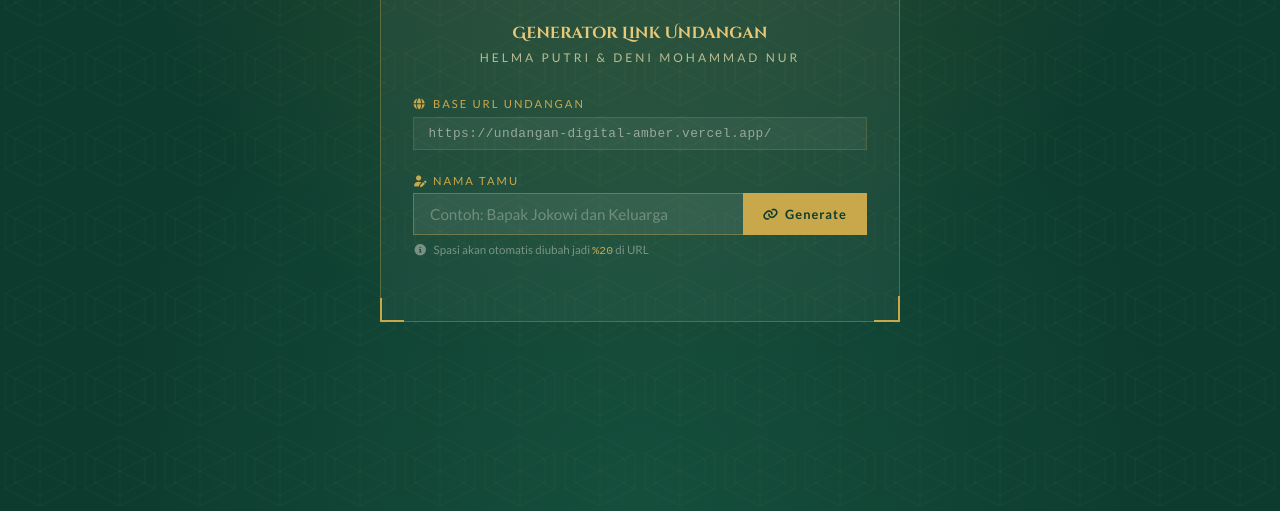
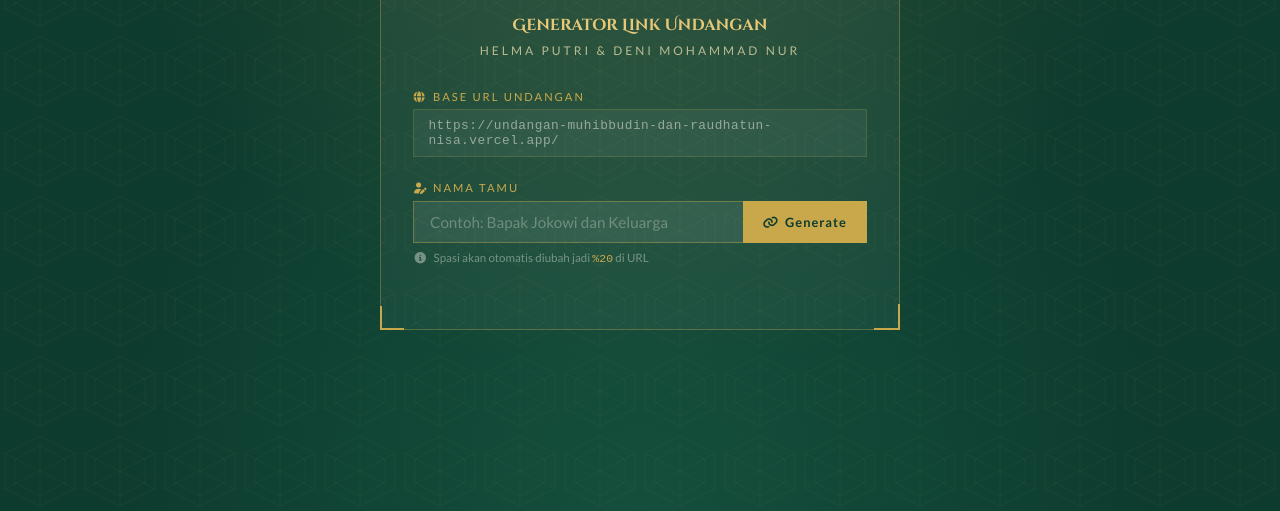
Before and after one commit to syahsuri/undangan-digital, a website: page generate-link.html in a window 1280 px wide. Shown: the part 289-800 px from the top of the page. Drawn offline with Linux system fonts and the light colour scheme.

Commit message:
fix: update BASE_URL in generate-link.html to new deployment URL

```diff
--- a/generate-link.html
+++ b/generate-link.html
@@ -429,7 +429,7 @@
 <script>
     // ===== CONFIG =====
     // Change this to your actual deployed URL
-    const BASE_URL = 'https://undangan-digital-amber.vercel.app/';
+    const BASE_URL = 'https://undangan-muhibbudin-dan-raudhatun-nisa.vercel.app/';
     document.getElementById('base-url-display').textContent = BASE_URL;
 
     let currentLink = '';
```
